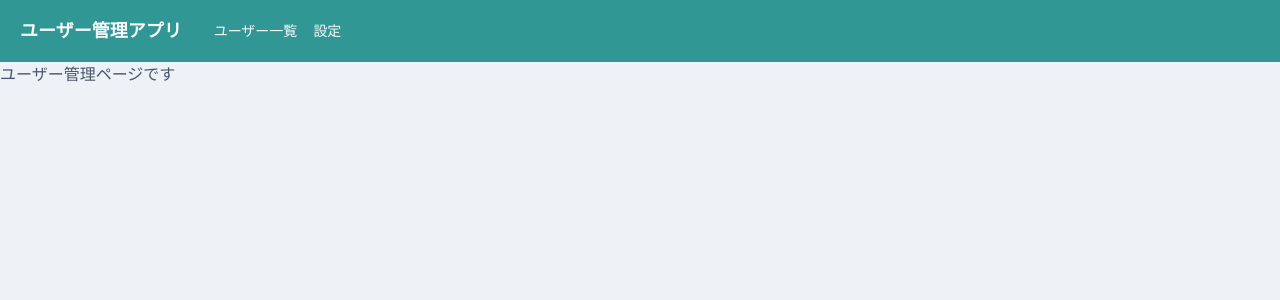
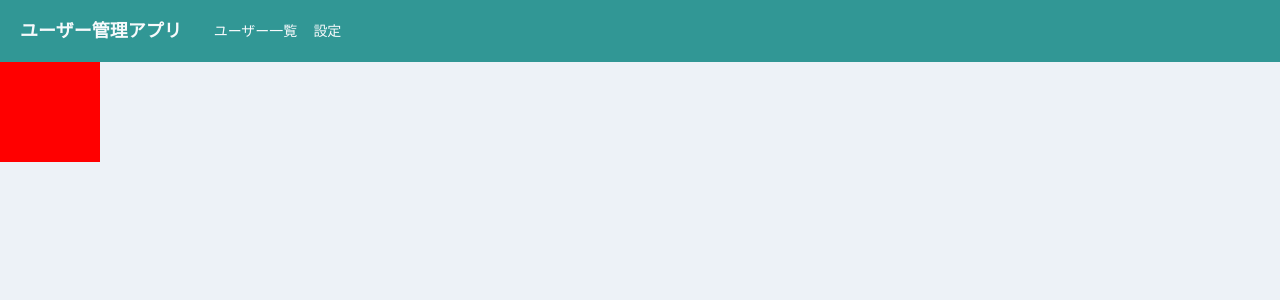
Before and after one commit to yukimo/ChakraUI_Mitame_dake, a React (Create React App) app: page /home/user_management in a window 1280 px wide. Shown: the top 300 px of the page. Built offline with nearby package versions, Linux system fonts and the light colour scheme.

Commit message:
wraptest wraptest

```diff
--- a/src/compornents/pages/UserManagement.tsx
+++ b/src/compornents/pages/UserManagement.tsx
@@ -1,4 +1,12 @@
 import { memo, VFC } from "react";
+import{Wrap, WrapItem}from"@chakra-ui/react";
+
 export const UserManagement: VFC = memo(() => {
-  return <p>ユーザー管理ページです</p>;
+  return(
+    <Wrap>
+    <WrapItem>
+    <div style={{width:'100px', height:'100px', backgroundColor:'red'}} />
+    </WrapItem>
+    </Wrap>
+  );
 });
```
Also changed, not shown: src/compornents/pages/Login.tsx (+5 -4 lines).
